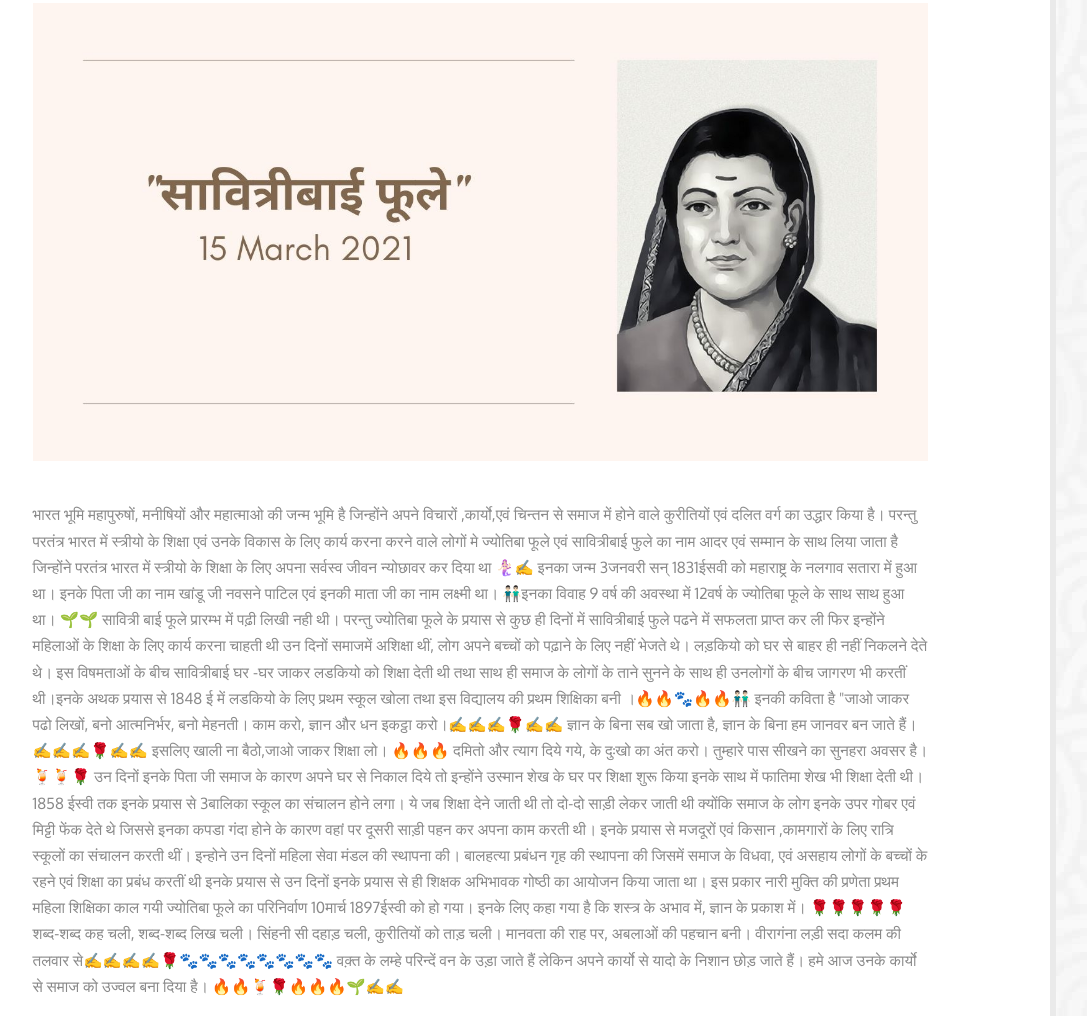
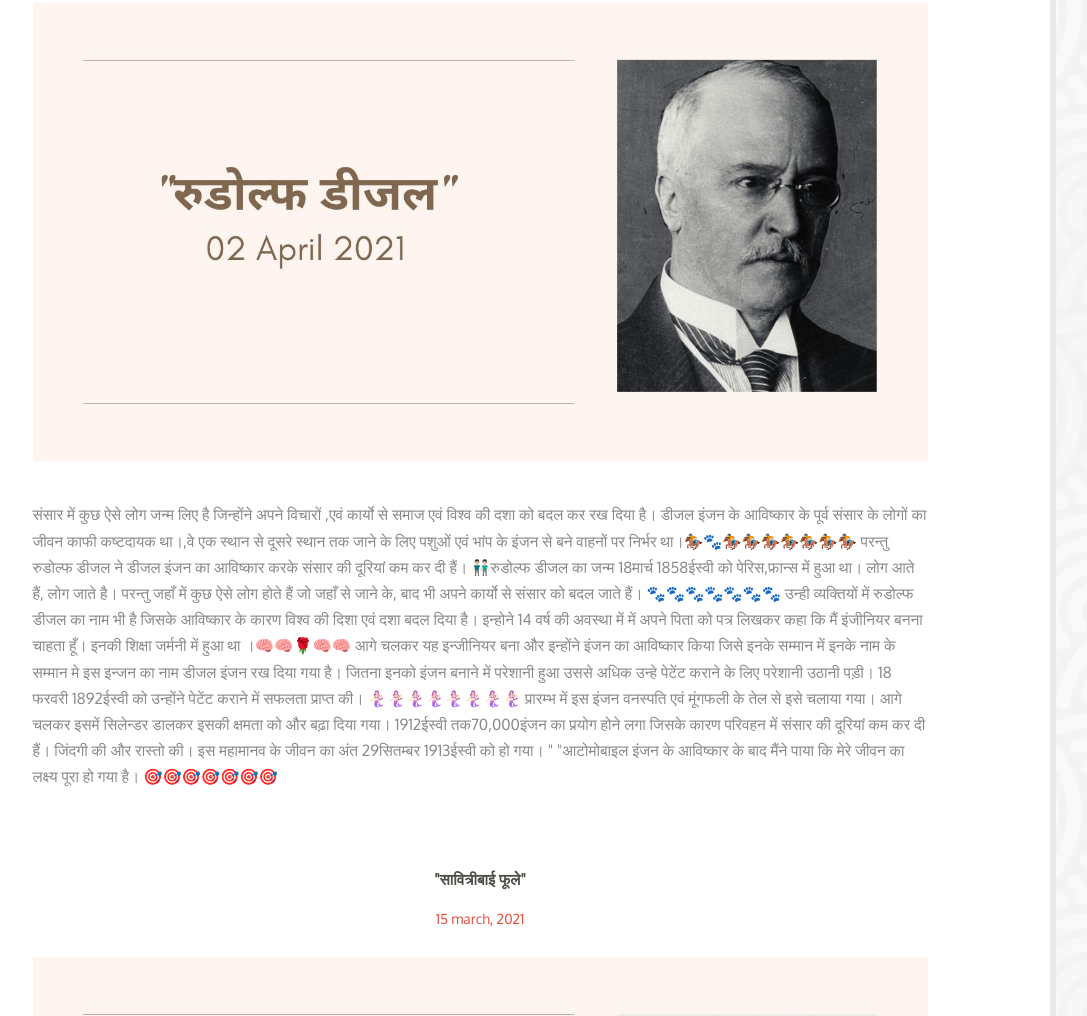
Before and after one commit to avithehacker/satya, a plain HTML site: page blog.html in a window 1280 px wide. Shown: the part 488-1504 px from the top of the page, without its empty margins (160-1247 px from the left). Drawn offline with Linux system fonts and the light colour scheme; a web font is replaced by a local one.

Commit message:
blog 24 added

```diff
--- a/blog.html
+++ b/blog.html
@@ -94,6 +94,30 @@
             <!-- Start News -->
             <div class="margin-news">
                 <div class="col-md-10 col-xs-offset-1">
+                    <div class="holder wow fadeIn" data-wow-delay="0.1s">
+                        <h5>"रुडोल्फ डीजल"
+                            <span class="date">02 April, 2021</span>
+                        </h5>
+                        <img src="img/blog24.jpg" alt="photo" class="photo-news" />
+                        <p>
+                            संसार में  कुछ ऐसे  लोग जन्म  लिए है जिन्होंने अपने विचारों ,एवं  कार्यो से  समाज एवं  विश्व की दशा को  बदल कर रख दिया है।  डीजल  इंजन के  आविष्कार  के पूर्व  संसार  के  लोगों  का जीवन  काफी  कष्टदायक  था।,वे एक  स्थान से दूसरे  स्थान तक जाने के लिए  पशुओं  एवं  भांप  के इंजन  से बने वाहनों  पर  निर्भर  था।🏇🐾🏇🏇🏇🏇🏇🏇🏇
+                            परन्तु  रुडोल्फ  डीजल  ने डीजल इंजन  का आविष्कार  करके  संसार  की दूरियां  कम कर दी हैं।
+                            👬🏻रुडोल्फ  डीजल  का जन्म 18मार्च 1858ईस्वी  को पेरिस,फ्रान्स  में हुआ था।
+                            लोग आते हैं, लोग जाते है।
+                            परन्तु  जहाँ  में  कुछ ऐसे लोग
+                            होते हैं  जो जहाँ  से  जाने के,
+                            बाद भी अपने  कार्यो से
+                            संसार को बदल  जाते हैं।
+                            🐾🐾🐾🐾🐾🐾🐾
+                            उन्ही व्यक्तियों  में रुडोल्फ  डीजल  का नाम भी है  जिसके  आविष्कार के कारण विश्व की दिशा एवं दशा  बदल  दिया है।
+                            इन्होने 14 वर्ष की अवस्था में  में अपने  पिता को  पत्र लिखकर कहा कि मैं  इंजीनियर  बनना चाहता हूँ। इनकी शिक्षा  जर्मनी में हुआ था ।🧠🧠🌹🧠🧠
+                            आगे चलकर  यह इन्जीनियर  बना और  इन्होंने  इंजन  का आविष्कार  किया  जिसे  इनके  सम्मान में  इनके  नाम  के सम्मान  मे इस  इन्जन  का नाम डीजल  इंजन  रख दिया  गया है।
+                            जितना  इनको  इंजन  बनाने  में  परेशानी  हुआ उससे अधिक  उन्हे पेटेंट  कराने के लिए परेशानी उठानी पड़ी। 18 फरवरी 1892ईस्वी  को उन्होंने  पेटेंट  कराने में  सफलता प्राप्त की। 🧜🏻‍♀️🧜🏻‍♀️🧜🏻‍♀️🧜🏻‍♀️🧜🏻‍♀️🧜🏻‍♀️🧜🏻‍♀️🧜🏻‍♀️
+                            प्रारम्भ में  इस इंजन वनस्पति  एवं  मूंगफली के तेल  से  इसे चलाया गया।  आगे चलकर इसमें सिलेन्डर  डालकर  इसकी  क्षमता को और बढ़ा दिया गया।
+                            1912ईस्वी  तक70,000इंजन  का प्रयोग  होने लगा  जिसके कारण परिवहन में संसार  की दूरियां कम कर दी हैं। जिंदगी की और रास्तो  की। इस महामानव  के जीवन  का अंत 29सितम्बर 1913ईस्वी को हो गया। "
+                            "आटोमोबाइल इंजन के आविष्कार के बाद मैंने पाया कि मेरे  जीवन का लक्ष्य पूरा हो गया है। 🎯🎯🎯🎯🎯🎯🎯</p>
+                    </div>
+
 
                     <div class="holder wow fadeIn" data-wow-delay="0.1s">
                         <h5>"सावित्रीबाई फूले"
```
Also changed, not shown: img/blog24.jpg (added).
